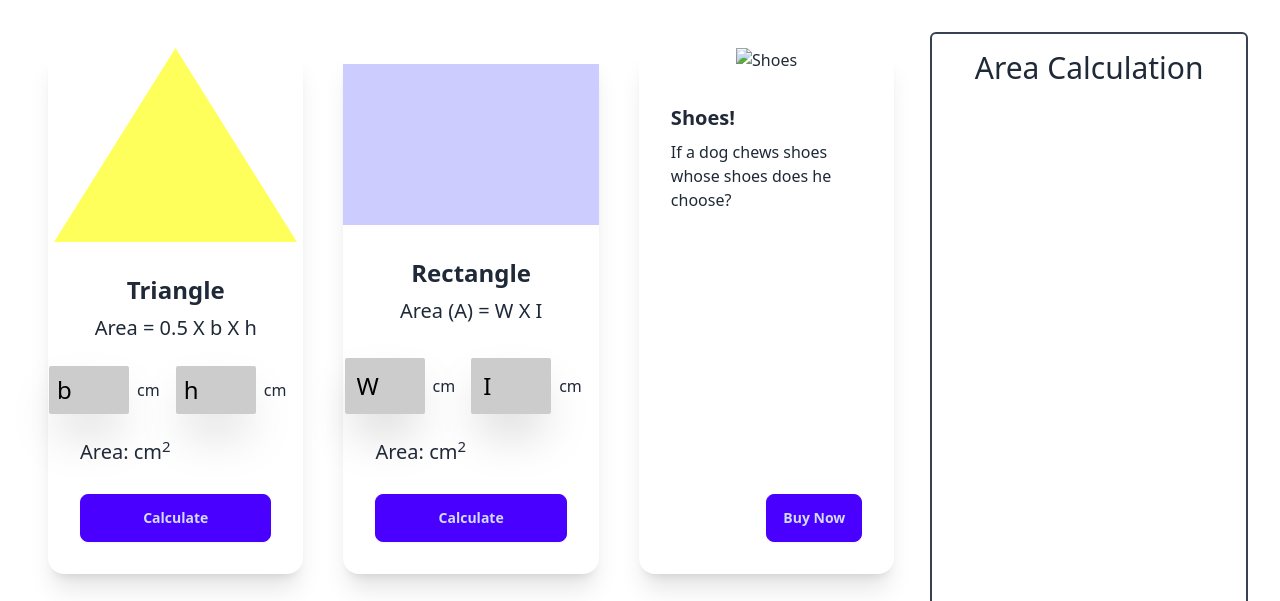
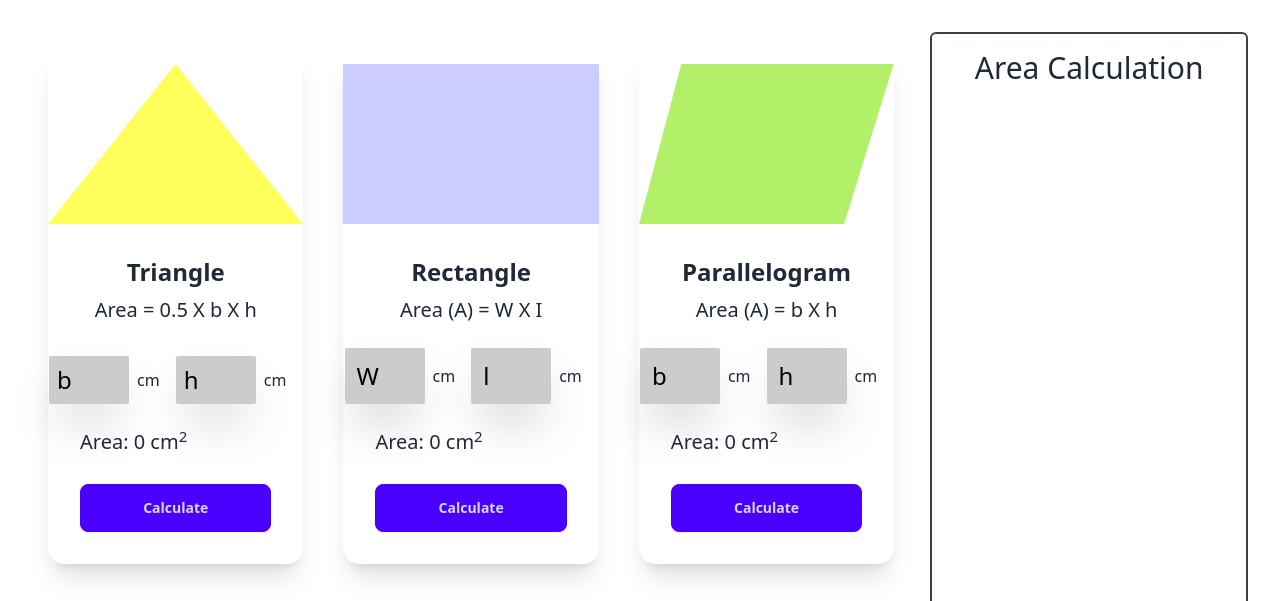
Before and after one commit to Hridoykhan4/DOM-1_GeoMetryGenius, a plain HTML site: page index.html in a window 1280 px wide. Shown: the top 601 px of the page. Drawn offline with nearby package versions, Linux system fonts and the light colour scheme; grey boxes are pictures that could not be loaded.

Commit message:
parallelogram added

```diff
--- a/index.html
+++ b/index.html
@@ -27,7 +27,7 @@
                 <!-- Triangle Card -->
                 <div class="card bg-base-100   shadow-xl">
                     <figure>
-                      <img
+                      <img class="w-full h-40 md:mt-4"
                         src="images/triangle.png"
                         alt="Shoes" />
                     </figure>
@@ -45,7 +45,7 @@
                       </div>
 
                       <div class="text-left">
-                            <p class="text-xl">Area: <span id="triangle-area"> </span> <span>cm<sup>2</sup></span> </p>
+                            <p class="text-xl">Area: <span id="triangle-area">0</span> <span>cm<sup>2</sup></span> </p>
                       </div>
 
                       <div class="card-actions mt-5">
@@ -57,7 +57,7 @@
                 <!-- rectangle Card-->
                 <div class="card bg-base-100  shadow-xl">
                     <figure>
-                      <img class="md:mt-4"
+                      <img class="md:mt-4 w-full h-40"
                         src="images/rectangle.png"
                         alt="Shoes" />
                     </figure>
@@ -65,11 +65,13 @@
                       <h2 class="text-2xl font-bold text-center">Rectangle</h2>
                       <p class="text-xl">Area (A) = W  X I</p>
                       <div class="flex items-center justify-center p-4">
-                        <input type="number" class="max-w-20 p-3 bg-black bg-opacity-20 shadow-2xl rounded-sm text-2xl placeholder:text-black" placeholder="W"><span class="mr-4 ml-2">cm</span>
-                        <input type="number" class="max-w-20 p-3 bg-black bg-opacity-20 shadow-2xl rounded-sm text-2xl placeholder:text-black" placeholder="I"><span class="mr-4 ml-2">cm</span>
+                        <input type="number" id="rectangle-width" class="max-w-20 p-3 bg-black bg-opacity-20 shadow-2xl rounded-sm text-2xl placeholder:text-black" placeholder="W"><span class="mr-4 ml-2">cm</span>
+
+
+                        <input type="number" id="rectangle-length" class="max-w-20 p-3 bg-black bg-opacity-20 shadow-2xl rounded-sm text-2xl placeholder:text-black" placeholder="l"><span class="mr-4 ml-2">cm</span>
                       </div>
                       <div class="text-left">
-                        <p class="text-xl">Area: <span id="triangle-area"> </span> <span>cm<sup>2</sup></span> </p>
+                        <p class="text-xl">Area: <span id="rectangle-area">0</span> <span>cm<sup>2</sup></span> </p>
                   </div>
                       <div class="card-actions mt-5">
                         <button class="btn btn-primary w-full" onclick="calculateRectangleArea()">Calculate</button>
@@ -77,21 +79,30 @@
                     </div>
                   </div>
 
-
+                <!-- Parallelogram Card -->
                 <div class="card bg-base-100  shadow-xl">
                     <figure>
-                      <img
-                        src="images/"
-                        alt="Shoes" />
+                      <img class="md:mt-4 w-full h-40"
+                        src="images/parallelogram.png"
+                        alt="Shoes"  />
                     </figure>
-                    <div class="card-body">
-                      <h2 class="card-title">Shoes!</h2>
-                      <p>If a dog chews shoes whose shoes does he choose?</p>
-                      <div class="card-actions justify-end">
-                        <button class="btn btn-primary">Buy Now</button>
+                    <div class="card-body text-center">
+                      <h2 class="text-2xl font-bold text-center">Parallelogram</h2>
+                      <p class="text-xl">Area (A) = b X h</p>
+                      <div class="flex items-center justify-center p-4">
+                        <input type="number" id="parallelogram-base" class="max-w-20 p-3 bg-black bg-opacity-20 shadow-2xl rounded-sm text-2xl placeholder:text-black" placeholder="b"><span class="mr-4 ml-2">cm</span>
+
+
+                        <input type="number" id="parallelogram-height" class="max-w-20 p-3 bg-black bg-opacity-20 shadow-2xl rounded-sm text-2xl placeholder:text-black" placeholder="h"><span class="mr-4 ml-2">cm</span>
+                      </div>
+                      <div class="text-left">
+                        <p class="text-xl">Area: <span id="parallelogram-area">0</span> <span>cm<sup>2</sup></span> </p>
+                  </div>
+                      <div class="card-actions mt-5">
+                        <button class="btn btn-primary w-full" onclick="calculateParallelogram()">Calculate</button>
                       </div>
                     </div>
-                </div>
+                  </div>
 
                 <div class="card bg-base-100  shadow-xl">
                     <figure>
@@ -139,5 +150,6 @@
 
     <script src="scripts/traingle-calculate.js"></script>
     <script src="scripts/rectangleArea.js"></script>
+    <script src="scripts/parallelogram.js"></script>
   </body>
 </html>
--- /dev/null
+++ b/scripts/parallelogram.js
@@ -0,0 +1,15 @@
+function calculateParallelogram(){
+    const parallelogramBase = document.getElementById('parallelogram-base');
+    const parallelogramBaseText = parallelogramBase.value;
+    const base = parseFloat(parallelogramBaseText);
+
+    const parallelogramHeight = document.getElementById('parallelogram-height');
+    const parallelogramHeightText = parallelogramHeight.value;
+    const height = parseFloat(parallelogramHeightText);
+
+    const area = base * height;
+
+    const parallelogramArea = document.getElementById('parallelogram-area');
+    parallelogramArea.innerText = area;
+
+}
--- a/scripts/rectangleArea.js
+++ b/scripts/rectangleArea.js
@@ -1,5 +1,17 @@
 function calculateRectangleArea(){
+    // Get the rectangle width
+    const recTangleWidth = document.getElementById('rectangle-width');
+    const recTangleWidthText = recTangleWidth.value;
+    const width = parseFloat(recTangleWidthText);
 
+    // Get the Rectangle length
+    const rectangleLength = document.getElementById('rectangle-length');
+    const rectangleLengthText = rectangleLength.value;
+    const length = parseFloat(rectangleLengthText)
 
+    // Calculate rectangle area
+    const area = width * length;
+    const rectangleArea = document.getElementById('rectangle-area');
+    rectangleArea.innerText = area;
 
 }
```
